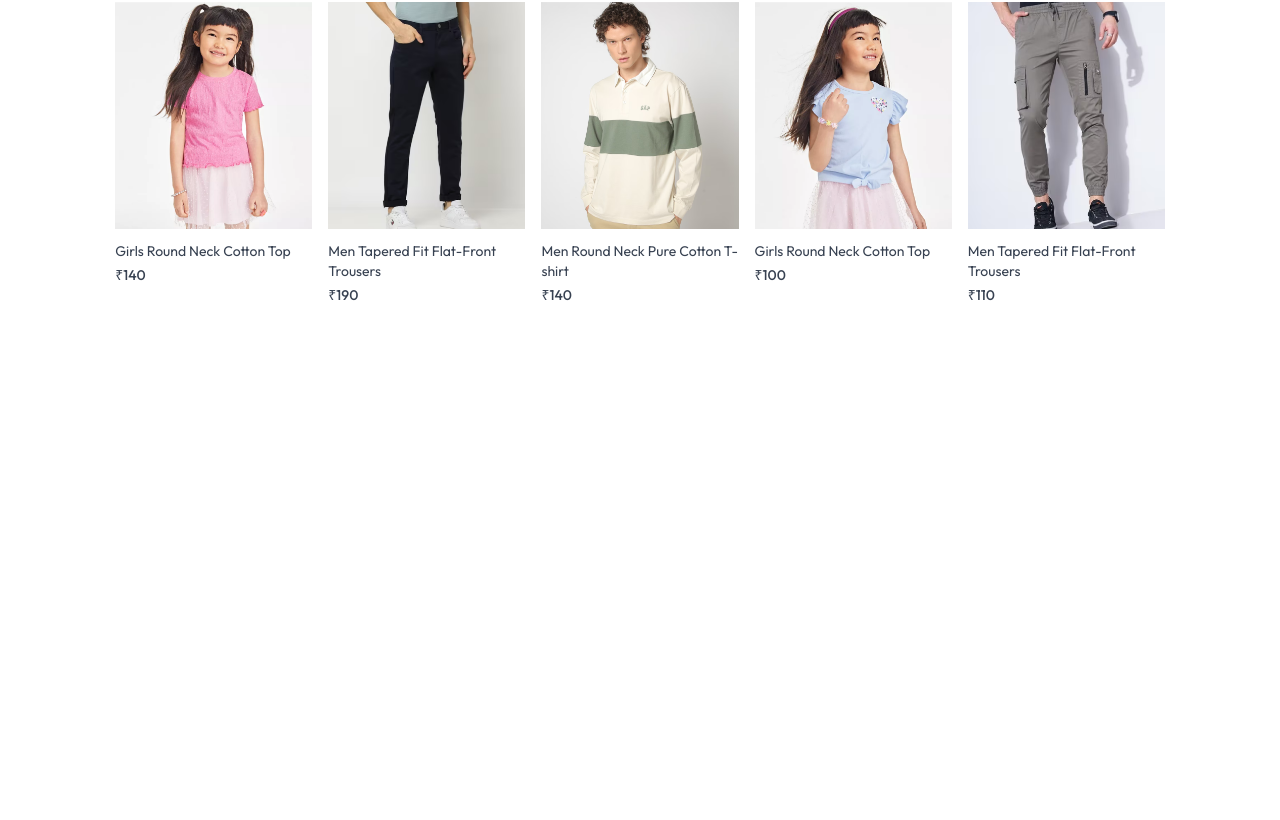
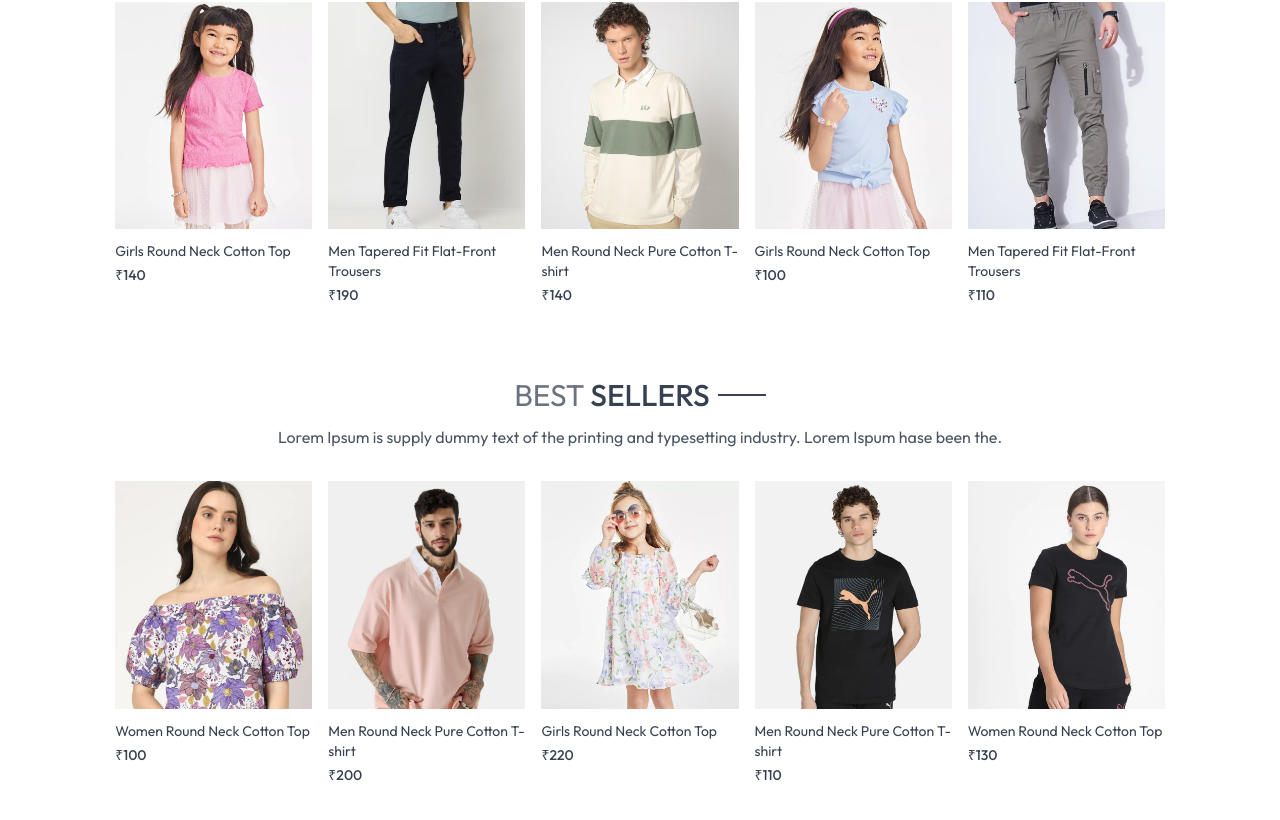
Before and after one commit to shreysingh-singh/FOREVER_ECOMMER_APP, a React (Vite) app in the folder frontend/: page / in a window 1280 px wide. Shown: the part 1004-1824 px from the top of the page. Before the commit the page ends 1349 px from the top, so only its background shows below. Built offline with nearby package versions, Linux system fonts and the light colour scheme.

Commit message:
_05_BestSeller_Section

```diff
--- /dev/null
+++ b/frontend/src/components/BestSeller.jsx
@@ -0,0 +1,48 @@
+
+import { useContext, useEffect, useState } from 'react'
+import { ShopContext } from '../context/ShopingContext'
+import Tittle from './Tittle';
+import ProductItem from './ProductItem';
+
+function BestSeller() {
+    const { products } = useContext(ShopContext);
+    const [bestSeller, setBestSeller] = useState([]);
+
+    useEffect(() => {
+      console.log("Products:", products.length);
+
+      const bestProduct = products.filter((item) => item.bestseller);
+
+      console.log("Filtered:", bestProduct.length);
+      console.log(bestProduct);
+
+      setBestSeller(bestProduct.slice(0, 5));
+    }, [products]);
+
+    console.log(products[0]);
+
+  return (
+    <div className="my-10">
+      <div className="text-center text-3xl py-8">
+        <Tittle text1={"BEST"} text2={"SELLERS"} />
+        <p className="w-3/4 m-auto text-xs sm:text-sm md:text-base text-gray-600">
+          Lorem Ipsum is supply dummy text of the printing and typesetting
+          industry. Lorem Ispum hase been the.
+        </p>
+      </div>
+      <div className="grid grid-cols-2 sm:grid-cols-3 md:grid-cols-4 lg:grid-cols-5 gap-4 gap-y-6">
+        {bestSeller.map((item) => (
+          <ProductItem
+            key={item._id}
+            id={item._id}
+            image={item.image}
+            name={item.name}
+            price={item.price}
+          />
+        ))}
+      </div>
+    </div>
+  );
+}
+
+export default BestSeller
--- a/frontend/src/index.css
+++ b/frontend/src/index.css
@@ -3,7 +3,7 @@
 @tailwind components;
 @tailwind utilities;
 
-.a.active hr{
+a.active hr{
   display: block;
 }
 *{
@@ -15,3 +15,10 @@
   font-weight: 400;
   font-style: normal;
 }
+
+@media (max-width:640px){
+  a.active {
+    background-color:black;
+    color:white ;
+  }
+}
--- a/frontend/src/pages/Home.jsx
+++ b/frontend/src/pages/Home.jsx
@@ -1,12 +1,14 @@
 import React from 'react'
 import Hero from '../components/Hero'
 import LatestCollection from '../components/LatestCollection'
+import BestSeller from '../components/BestSeller'
 
 const Home = () => {
   return (
     <div>
       <Hero />
       <LatestCollection />
+      <BestSeller />
     </div>
   )
 }
```
